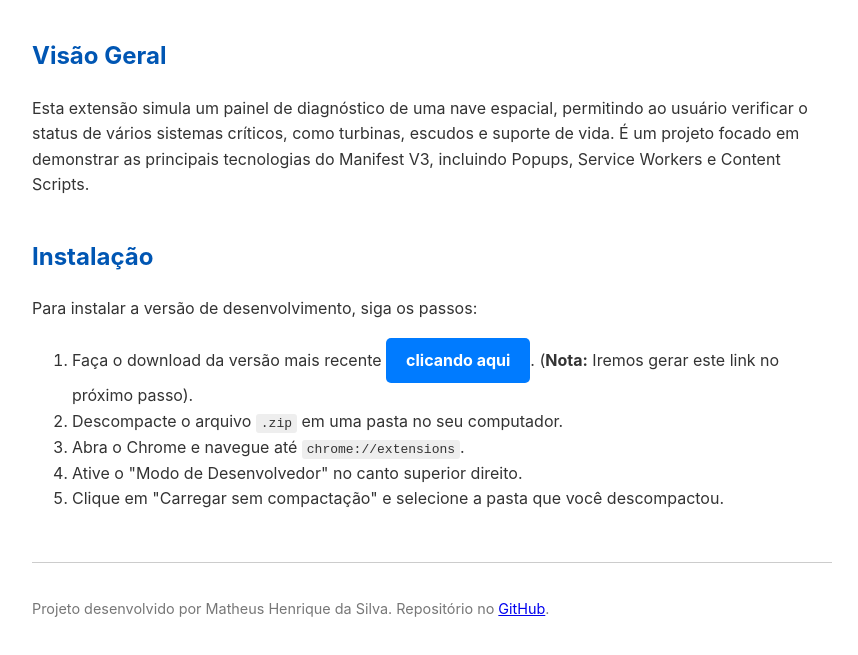
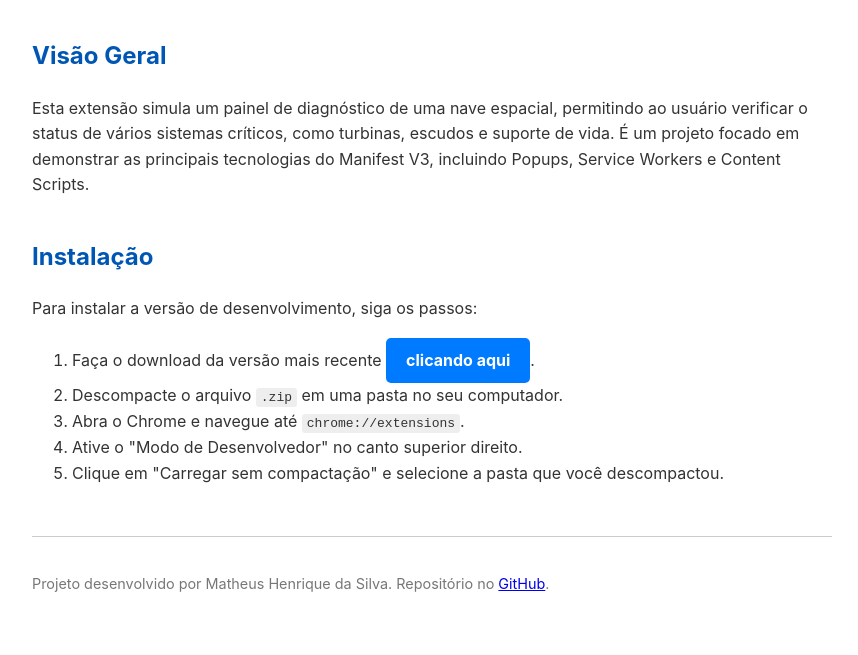
Before and after one commit to mhsilvaworks/extensao_google, a browser extension: page docs/index.html in a window 1280 px wide. Shown: the part 168-823 px from the top of the page, without its empty margins (208-1066 px from the left). After the commit the page ends 800 px from the top, so only its background shows below. Drawn offline with Linux system fonts and the light colour scheme.

Commit message:
Update index.html

```diff
--- a/docs/index.html
+++ b/docs/index.html
@@ -29,7 +29,7 @@
         <h2>Instalação</h2>
         <p>Para instalar a versão de desenvolvimento, siga os passos:</p>
         <ol>
-            <li>Faça o download da versão mais recente <a href="https://github.com/mhsilvaworks/extensao_google/releases/tag/v0.2.0" class="button">clicando aqui</a>. (<strong>Nota:</strong> Iremos gerar este link no próximo passo).</li>
+            <li>Faça o download da versão mais recente <a href="https://github.com/mhsilvaworks/extensao_google/releases/tag/v0.2.0" class="button">clicando aqui</a>. </li>
             <li>Descompacte o arquivo <code>.zip</code> em uma pasta no seu computador.</li>
             <li>Abra o Chrome e navegue até <code>chrome://extensions</code>.</li>
             <li>Ative o "Modo de Desenvolvedor" no canto superior direito.</li>
```
